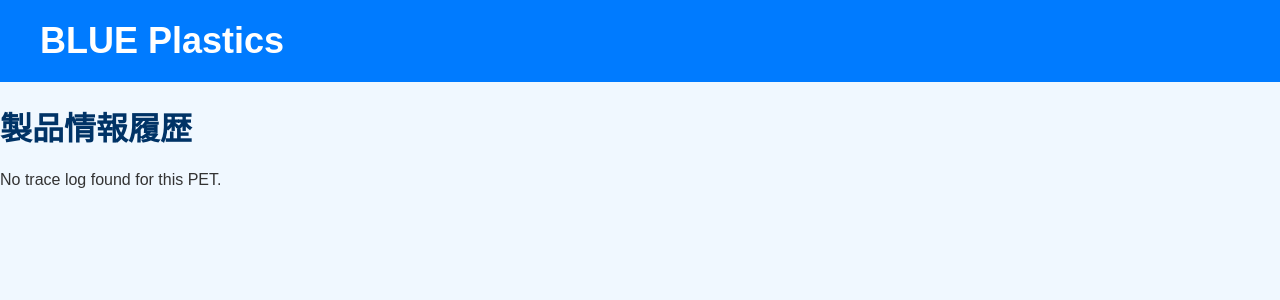
After one commit to koba1217/bptraceability, a Flask app: page /trace_history/1 in a window 1280 px wide. The commit adds this page. Shown: the top 300 px of the page. Run offline with Flask 3, Linux system fonts and the light colour scheme; the visitor is signed in with stand-in values (Sample User, id 1).

Commit message:
トレースバック機能の追加

```diff
--- a/app.py
+++ b/app.py
@@ -1,6 +1,7 @@
-from flask import Flask, render_template, request, redirect, url_for, session
+from flask import Flask, render_template, request, redirect, url_for, session, flash
 import datetime
 import hashlib
+import uuid
 
 # Flask アプリの作成
 app = Flask(__name__, static_folder='static')
@@ -23,6 +24,10 @@
     '紡績1': [],
     '製品化1': []
 }
+
+pet_status = {}
+
+trace_urls = []
 
 # トレーサビリティ機能
 class Traceability:
@@ -51,11 +56,11 @@
 
     def generate_pet_id(self, weight, location):
         # 現在の日時を取得
-        now = datetime.datetime.now().strftime("%Y%m%d%H%M%S")
+        now = datetime.datetime.now().strftime("%Y-%m-%d_%H:%M:%S")
         # 重量と場所のデータを結合
         data = f"{now}-{weight}-{location}"
         # SHA-256ハッシュを使ってユニークなIDを生成
-        pet_id = hashlib.sha256(data.encode()).hexdigest()[:16]
+        pet_id = now + "_" + hashlib.sha256(data.encode()).hexdigest()[:16]
         return pet_id
 
     def add_pet(self, weight, location):
@@ -119,28 +124,49 @@
 
 @app.route('/add_trace/<trace_type>', methods=['GET', 'POST'])
 def add_trace(trace_type):
+    if 'username' in session:
+        username = session['username']
+    else:
+        return redirect(url_for('login'))
     if request.method == 'POST':
         pet_id = request.form['pet_id']
         location = request.form['location']
         status = request.form['status']
         manager.add_trace_to_pet(pet_id, location, status, trace_type)
-        if 'username' in session:
-            username = session['username']
-            if username == 'リサイクラー1' and trace_type == 'recycler':
-                return redirect(url_for('add_trace', trace_type='recycler'))
-            elif username == '紡績1' and trace_type == 'spinning':
-                return redirect(url_for('add_trace', trace_type='spinning'))
-            elif username == '製品化1' and trace_type == 'manufacturing':
-                return redirect(url_for('add_trace', trace_type='manufacturing'))
+        if username == 'リサイクラー1' and trace_type == 'recycler':
+            if status == "出荷":
+                pet_status[pet_id] = 'Shipped from recycler'
+            return redirect(url_for('add_trace', trace_type='recycler'))
+        elif username == '紡績1' and trace_type == 'spinning':
+            if status == "出荷":
+                pet_status[pet_id] = 'Shipped from spinning'
+            return redirect(url_for('add_trace', trace_type='spinning'))
+        elif username == '製品化1' and trace_type == 'manufacturing':
+            # 製品IDのリストをセッションで保持
+            if 'product_ids' not in session:
+                session['product_ids'] = []
+            if status == "出荷":
+                pet_status[pet_id] = 'Shipped from manufacturing'
+                trace_url = url_for('trace_history', pet_id=pet_id)
+                trace_urls.append(trace_url)
+                product_id = f"{pet_id}-{uuid.uuid4().hex[:8]}"
+                session['product_ids'].append(product_id)
+                pet_ids = manager.get_pet_ids_by_trace_type('spinning', '出荷')
+                display_pet_ids = [id for id in pet_ids if pet_status.get(id) not in ['Shipped from manufacturing']]
+                return render_template('add_trace_manufacturing.html', trace_urls=trace_urls ,pet_ids=display_pet_ids, product_ids=session['product_ids'])
+            return redirect(url_for('add_trace', trace_type='manufacturing'))
         return redirect(url_for('index'))  # その他のユーザーやエラー時はホーム画面にリダイレクト
     else:
         if trace_type == 'recycler':
             pet_ids = list(manager.pets.keys())
+            display_pet_ids = [id for id in pet_ids if pet_status.get(id) not in ['Shipped from recycler','Shipped from spinning','Shipped from manufacturing']]
         elif trace_type == 'spinning':
             pet_ids = manager.get_pet_ids_by_trace_type('recycler', '出荷')
+            display_pet_ids = [id for id in pet_ids if pet_status.get(id) not in ['Shipped from spinning','Shipped from manufacturing']]
         elif trace_type == 'manufacturing':
             pet_ids = manager.get_pet_ids_by_trace_type('spinning', '出荷')
-        return render_template(f'add_trace_{trace_type}.html', pet_ids=pet_ids)
+            display_pet_ids = [id for id in pet_ids if pet_status.get(id) not in ['Shipped from manufacturing']]
+        return render_template(f'add_trace_{trace_type}.html',trace_urls=trace_urls ,pet_ids=display_pet_ids)
 
     return render_template(f'add_trace_{trace_type}.html')
 
@@ -150,6 +176,13 @@
     if trace_data:
         return render_template('trace_log.html', pet_id=pet_id, weight=trace_data['weight'], initial_location=trace_data['initial_location'], trace_log=trace_data['trace_log'])
     return render_template('trace_log.html', pet_id=pet_id, message="No trace log found for this PET.")
+
+@app.route('/trace_history/<pet_id>')
+def trace_history(pet_id):
+    trace_data = manager.get_trace_log_for_pet(pet_id)
+    if trace_data:
+        return render_template('trace_history.html', pet_id=pet_id, weight=trace_data['weight'], initial_location=trace_data['initial_location'], trace_log=trace_data['trace_log'])
+    return render_template('trace_history.html', pet_id=pet_id, message="No trace log found for this PET.")
 
 @app.route('/login', methods=['GET', 'POST'])
 def login():
@@ -176,7 +209,6 @@
 
     return render_template('login.html')
 
-
 @app.route('/logout')
 def logout():
     session.pop('username', None)  # セッションからユーザー名を削除
--- /dev/null
+++ b/templates/trace_history.html
@@ -0,0 +1,33 @@
+{% include 'header.html' %}
+
+<!DOCTYPE html>
+<html lang="en">
+<head>
+    <meta charset="UTF-8">
+    <meta name="viewport" content="width=device-width, initial-scale=1.0">
+    <title>Trace Log for PET {{ pet_id }}</title>
+    <link rel="stylesheet" href="{{ url_for('static', filename='styles.css') }}">
+</head>
+<body>
+    <h1>製品情報履歴</h1>
+
+    {% if weight %}
+        <p><strong>ペットボトルが投函された場所:</strong> {{ initial_location }}</p>
+        <h2> この製品のリサイクル履歴</h2>
+        <ul>
+            {% for trace in trace_log %}
+                <li>
+                    <strong>日付:</strong> {{ trace.timestamp }}<br>
+                    <strong>会社:</strong> {{ trace.location }}<br>
+                    <strong>ステータス:</strong> {{ trace.status }}<br>
+                    <strong>Type:</strong> {{ trace.trace_type }}
+                </li>
+            {% endfor %}
+        </ul>
+    {% else %}
+        <p>{{ message }}</p>
+    {% endif %}
+
+    <!-- <a href="{{ url_for('index') }}">Back to Home</a> -->
+</body>
+</html>
```
Also changed, not shown: templates/add_trace_manufacturing.html (+17 -0 lines), templates/add_trace_recycler.html (+10 -1 lines), templates/add_trace_spinning.html (+9 -0 lines).
